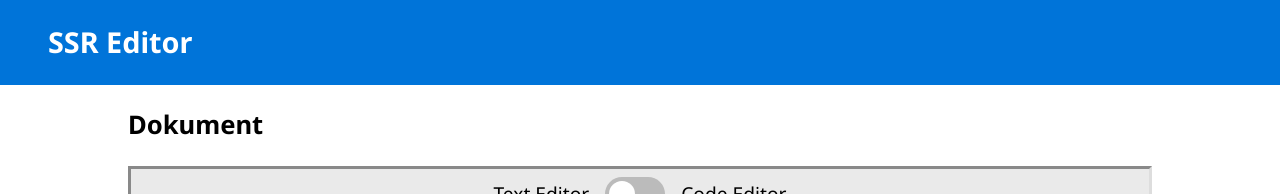
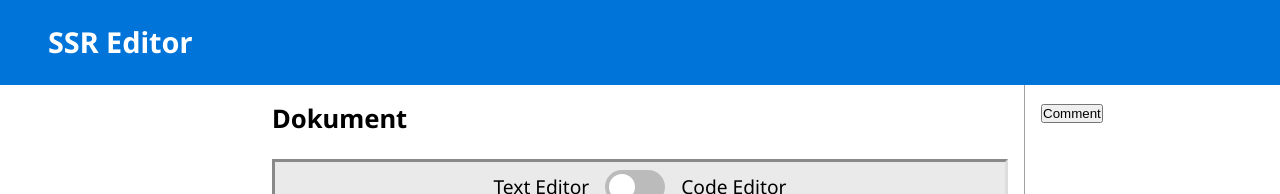
Before and after one commit to 7rip7ych/lucid-frontend, a React (Vite) app: page /lucid-frontend/1 in a window 1280 px wide. Shown: the top 194 px of the page. Built offline with nearby package versions, Linux system fonts and the light colour scheme; no server answers.

Commit message:
Add comment field

```diff
--- a/src/views/Doc.jsx
+++ b/src/views/Doc.jsx
@@ -47,6 +47,24 @@ function Doc() {
             setEditor(<TextEditor />);
             setType("text");
         }
+    }
+
+    function newComment() {
+        // highlight text
+        // open textbox
+        document.querySelector(".comment-form").style.display = "block";
+    }
+
+    function addComment() {
+        const comment = document.getElementById('commentText')
+        // get selected text
+        // call function
+        // update
+        closeComment();
+    }
+
+    function closeComment() {
+        document.querySelector(".comment-form").style.display = "none";
     }
 
     const actions = {
@@ -125,6 +143,7 @@ function Doc() {
     return (
         <>
         <Header />
+        <div className="wrap">
             <main className="main">
                 <h2>Dokument</h2>
                 <div className="toggle-container">
@@ -138,6 +157,17 @@ function Doc() {
                 {load}
                 {React.cloneElement(editor, { data: data, actions: actions })}
             </main>
+            <aside className="aside">
+                <button className="comment-button" id="newComment" onClick={newComment}>Comment</button>
+                <form className='comment-form' style={{display: 'none'}}>
+                    <button className='close-button' onClick={closeComment}>&#10005;</button>
+                    <textarea className='comment-text' id='commentText' rows="3" autoFocus></textarea>
+                    <input type='submit' value='Comment' onClick={addComment} />
+                </form>
+                <div className="comment-section" id="commentSection"></div>
+            </aside>
+        </div>
+
         <Footer />
         </>
     );
```
Lines whose indentation alone changed are shown as unchanged.
